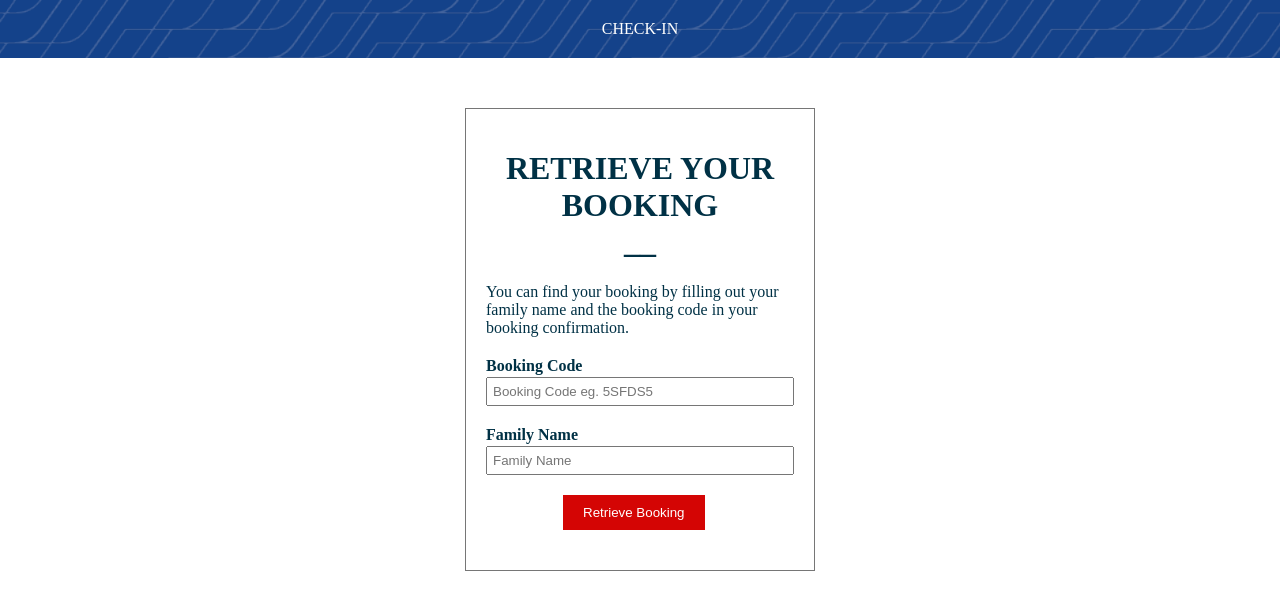
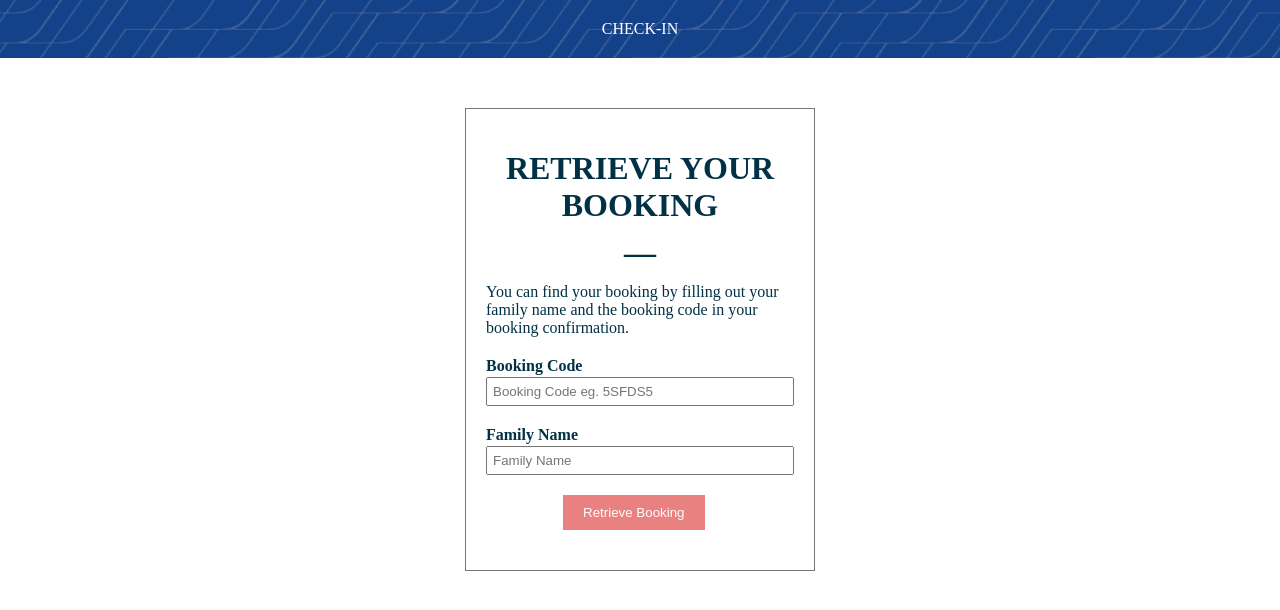
Before and after one commit to kingmahendra/AFKLM_Assignment, an Angular app in the folder assignment/: page / in a window 1280 px wide. Shown: the top 610 px of the page. Built offline with nearby package versions, Linux system fonts and the light colour scheme.

Commit message:
Added validation rules

```diff
--- a/assignment/src/app/find-trip/find-trip.component.css
+++ b/assignment/src/app/find-trip/find-trip.component.css
@@ -32,7 +32,29 @@
     width: 100%;
 }
 .form-input input[type="text"]:focus {
-    border:1px solid #003145;
+    /* border:1px solid #003145; */
+    outline-color:#003145;
+    border:none;
+
+}
+.submit button:disabled {
+    opacity: 0.5;
+    cursor:not-allowed;
+}
+
+/* .form-input input[type="text"].ng-invalid.ng-touched {
+    border:1px solid #D40504;
+
+} */
+
+.alert {
+    color: #D40504;
+    margin-top:2px;
+    font-size: .9em;
+    width: 100%;
+    margin-bottom: 20px;
+    display: inline-block;
+    animation: 1s alertAnim forwards;
 }
 
 @media only screen and (min-width:426px){
@@ -59,6 +81,7 @@
         border: 0;
 
     }
+
 }
 
 @media only screen and (max-width: 425px) {
@@ -86,3 +109,14 @@
 
     }
 }
+
+@keyframes alertAnim {
+    from {
+        opacity:0;
+        transform: translateY(-20px);
+    }
+    to {
+        opacity:1;
+        transform: translateY(0);
+    }
+}
--- a/assignment/src/app/find-trip/find-trip.component.html
+++ b/assignment/src/app/find-trip/find-trip.component.html
@@ -16,14 +16,43 @@
           <input type="text" formControlName="bookingCode" placeholder="Booking Code eg. 5SFDS5">
         </label>
       </div>
+      <div *ngIf="findTripForm.controls['bookingCode'].touched">
+          <div class="alert" *ngIf=" findTripForm.controls['bookingCode'].hasError('required')">
+              Booking code is required.
+           </div>
+           <div class="alert" *ngIf=" findTripForm.controls['bookingCode'].hasError('minlength')">
+              Booking code should be atleast 5 characters.
+           </div>
+           <div class="alert" *ngIf=" findTripForm.controls['bookingCode'].hasError('maxlength')">
+              Booking code should be at most 6 characters.
+           </div>
+           <div class="alert" *ngIf=" findTripForm.controls['bookingCode'].hasError('pattern')">
+              Booking code should only contain number [2-9] or alphabets
+           </div>
+      </div>
+
 
       <div class="form-input">
         <label> Family Name <br>
           <input type="text" formControlName="familyName" placeholder="Family Name">
         </label>
       </div>
+      <div *ngIf="findTripForm.controls['familyName'].touched">
+          <div class="alert" *ngIf=" findTripForm.controls['familyName'].hasError('required')">
+              Family name is required.
+           </div>
+           <div class="alert" *ngIf=" findTripForm.controls['familyName'].hasError('minlength')">
+              Family name should be atleast 2 characters.
+           </div>
+           <div class="alert" *ngIf=" findTripForm.controls['familyName'].hasError('maxlength')">
+              Family name should be at most 30 characters.
+           </div>
+           <div class="alert" *ngIf=" findTripForm.controls['familyName'].hasError('pattern')">
+              Family name should only contain alphabets
+           </div>
+      </div>
       <div class="submit">
-          <button> Retrieve Booking</button>
+          <button [disabled]="!findTripForm.valid"> Retrieve Booking</button>
       </div>
 
     </form>
--- a/assignment/src/app/find-trip/find-trip.component.ts
+++ b/assignment/src/app/find-trip/find-trip.component.ts
@@ -18,8 +18,18 @@ export class FindTripComponent implements OnInit {
 
   createForm() {
     this.findTripForm = this.formBuilder.group({
-      bookingCode: [null, Validators.compose([Validators.required, Validators.minLength(5), Validators.maxLength(6)])],
-      familyName: [null, Validators.compose([Validators.required, Validators.minLength(2), Validators.maxLength(30)])]
+      bookingCode: [null,
+         Validators.compose([Validators.required,
+         Validators.minLength(5),
+         Validators.maxLength(6),
+         Validators.pattern('[2-9,a-z,A-Z]*$')
+        ])],
+      familyName: [null,
+         Validators.compose([Validators.required,
+         Validators.minLength(2),
+         Validators.maxLength(30),
+         Validators.pattern('[a-z,A-Z]*$')
+        ])]
     });
   }
 
```
